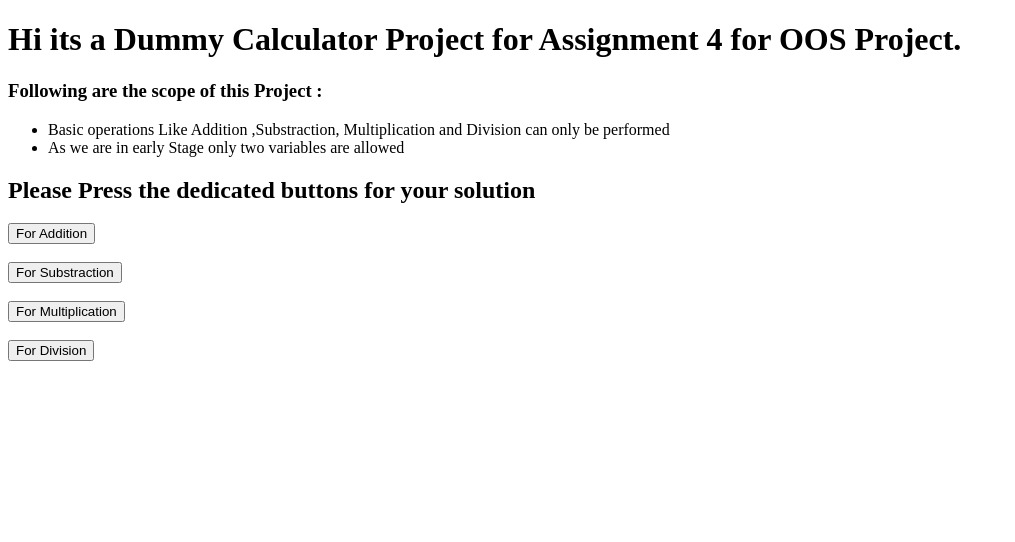
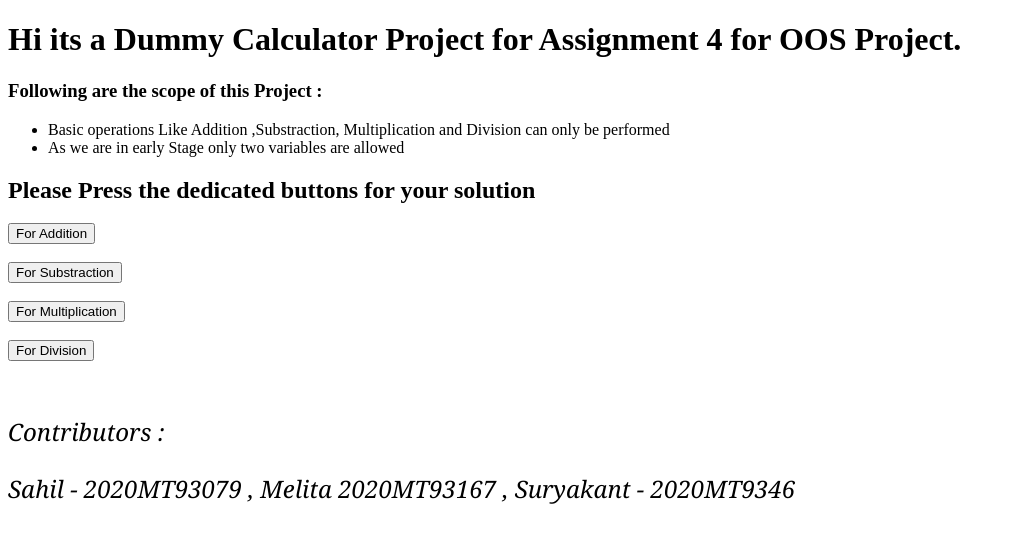
Before and after one commit to azhar0610/Calculator, an Angular app: page / in a window 1280 px wide. Shown: the top 542 px of the page, without its empty margins (0-1015 px from the left). Built offline with nearby package versions, Linux system fonts and the light colour scheme.

Commit message:
Adding Contributors

```diff
--- a/src/app/app.component.html
+++ b/src/app/app.component.html
@@ -19,3 +19,7 @@
 <div  *ngIf="operation == '-'">
   <app-subraction></app-subraction>
 </div>
+
+<footer style="font-style: italic; font-size: x-large; font-family: Georgia, 'Times New Roman', Times, serif;">Contributors :
+<p>Sahil - 2020MT93079 , Melita 2020MT93167 , Suryakant - 2020MT9346</p>
+</footer>
```
